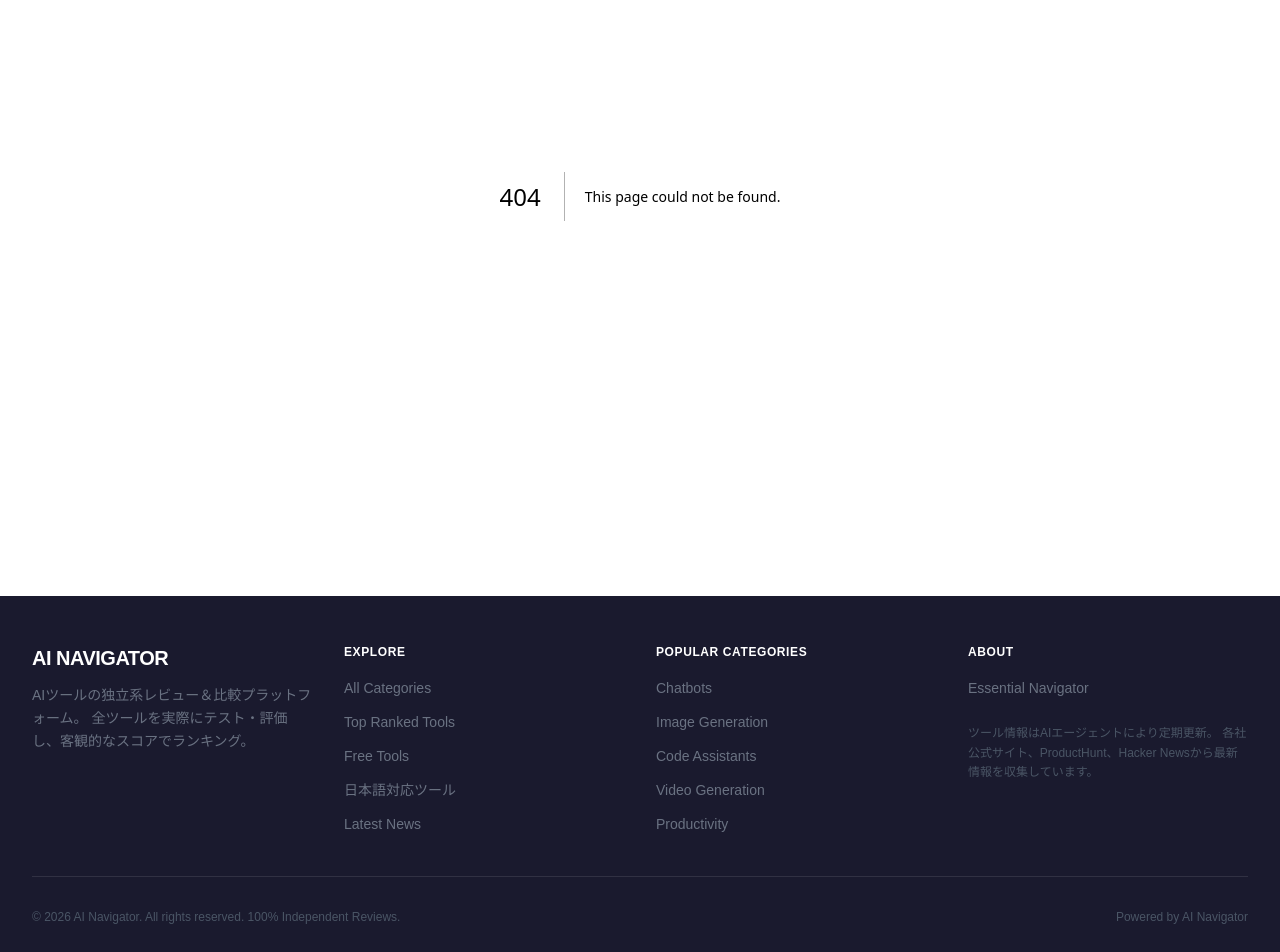
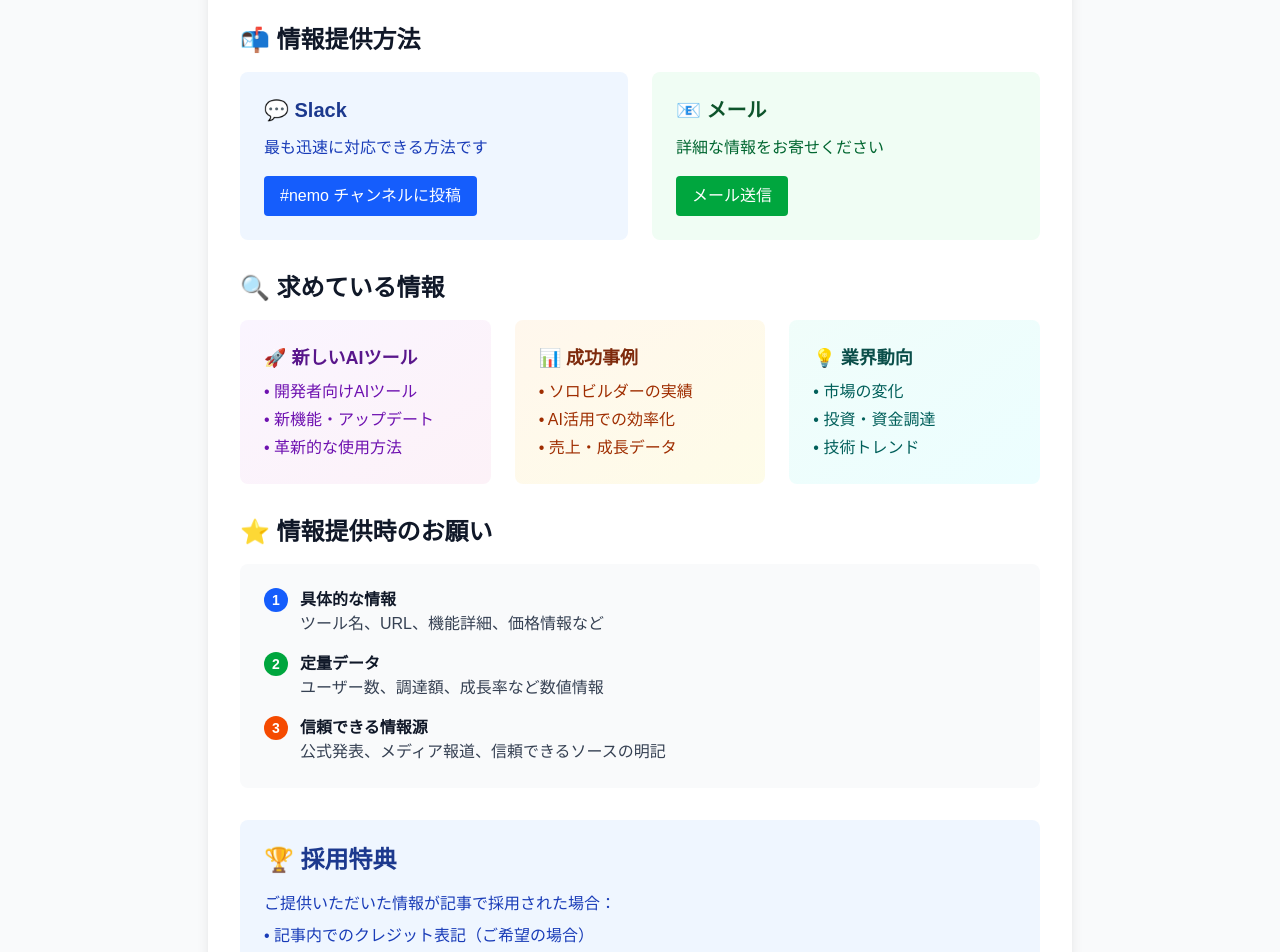
Before and after one commit to ksato8710/ai-navigator, a Next.js app: page /submit in a window 1280 px wide. Before the commit this address had no page. Shown: the part 260-1212 px from the top of the page. Built offline with nearby package versions, Linux system fonts and the light colour scheme.

Commit message:
Fix: 情報提供ページ(/submit)を追加 - 404エラーを解決

```diff
--- /dev/null
+++ b/src/app/submit/page.tsx
@@ -0,0 +1,160 @@
+import { Metadata } from 'next'
+
+export const metadata: Metadata = {
+  title: '情報提供 - AI Solo Builder',
+  description: 'AIツールの発見や成功事例をお寄せください。AI Solo Builderで紹介させていただきます。',
+}
+
+export default function SubmitPage() {
+  return (
+    <div className="min-h-screen bg-gray-50">
+      <div className="max-w-4xl mx-auto px-4 py-12">
+        <div className="bg-white rounded-lg shadow-lg p-8">
+          <h1 className="text-3xl font-bold text-gray-900 mb-6">
+            情報提供
+          </h1>
+
+          <p className="text-lg text-gray-700 mb-8">
+            AI Solo Builderでは、最新のAIツールや成功事例を求めています。
+            皆様からの貴重な情報をお待ちしております。
+          </p>
+
+          <div className="space-y-8">
+            <section>
+              <h2 className="text-2xl font-semibold text-gray-900 mb-4">
+                📬 情報提供方法
+              </h2>
+
+              <div className="grid md:grid-cols-2 gap-6">
+                <div className="bg-blue-50 p-6 rounded-lg">
+                  <h3 className="text-xl font-semibold text-blue-900 mb-3">
+                    💬 Slack
+                  </h3>
+                  <p className="text-blue-800 mb-4">
+                    最も迅速に対応できる方法です
+                  </p>
+                  <a
+                    href="slack://channel?team=T08J1RQQNQ2&id=C0ABPLBL04X"
+                    className="inline-block bg-blue-600 text-white px-4 py-2 rounded hover:bg-blue-700 transition-colors"
+                  >
+                    #nemo チャンネルに投稿
+                  </a>
+                </div>
+
+                <div className="bg-green-50 p-6 rounded-lg">
+                  <h3 className="text-xl font-semibold text-green-900 mb-3">
+                    📧 メール
+                  </h3>
+                  <p className="text-green-800 mb-4">
+                    詳細な情報をお寄せください
+                  </p>
+                  <a
+                    href="mailto:nemo@ai.essential-navigator.com"
+                    className="inline-block bg-green-600 text-white px-4 py-2 rounded hover:bg-green-700 transition-colors"
+                  >
+                    メール送信
+                  </a>
+                </div>
+              </div>
+            </section>
+
+            <section>
+              <h2 className="text-2xl font-semibold text-gray-900 mb-4">
+                🔍 求めている情報
+              </h2>
+
+              <div className="grid md:grid-cols-3 gap-6">
+                <div className="bg-gradient-to-br from-purple-50 to-pink-50 p-6 rounded-lg">
+                  <h3 className="text-lg font-semibold text-purple-900 mb-2">
+                    🚀 新しいAIツール
+                  </h3>
+                  <ul className="text-purple-800 space-y-1">
+                    <li>• 開発者向けAIツール</li>
+                    <li>• 新機能・アップデート</li>
+                    <li>• 革新的な使用方法</li>
+                  </ul>
+                </div>
+
+                <div className="bg-gradient-to-br from-orange-50 to-yellow-50 p-6 rounded-lg">
+                  <h3 className="text-lg font-semibold text-orange-900 mb-2">
+                    📊 成功事例
+                  </h3>
+                  <ul className="text-orange-800 space-y-1">
+                    <li>• ソロビルダーの実績</li>
+                    <li>• AI活用での効率化</li>
+                    <li>• 売上・成長データ</li>
+                  </ul>
+                </div>
+
+                <div className="bg-gradient-to-br from-teal-50 to-cyan-50 p-6 rounded-lg">
+                  <h3 className="text-lg font-semibold text-teal-900 mb-2">
+                    💡 業界動向
+                  </h3>
+                  <ul className="text-teal-800 space-y-1">
+                    <li>• 市場の変化</li>
+                    <li>• 投資・資金調達</li>
+                    <li>• 技術トレンド</li>
+                  </ul>
+                </div>
+              </div>
+            </section>
+
+            <section>
+              <h2 className="text-2xl font-semibold text-gray-900 mb-4">
+                ⭐ 情報提供時のお願い
+              </h2>
+
+              <div className="bg-gray-50 p-6 rounded-lg">
+                <div className="space-y-4">
+                  <div className="flex items-start space-x-3">
+                    <div className="flex-shrink-0 w-6 h-6 bg-blue-600 text-white rounded-full flex items-center justify-center text-sm font-bold">
+                      1
+                    </div>
+                    <div>
+                      <h4 className="font-semibold text-gray-900">具体的な情報</h4>
+                      <p className="text-gray-700">ツール名、URL、機能詳細、価格情報など</p>
+                    </div>
+                  </div>
+
+                  <div className="flex items-start space-x-3">
+                    <div className="flex-shrink-0 w-6 h-6 bg-green-600 text-white rounded-full flex items-center justify-center text-sm font-bold">
+                      2
+                    </div>
+                    <div>
+                      <h4 className="font-semibold text-gray-900">定量データ</h4>
+                      <p className="text-gray-700">ユーザー数、調達額、成長率など数値情報</p>
+                    </div>
+                  </div>
+
+                  <div className="flex items-start space-x-3">
+                    <div className="flex-shrink-0 w-6 h-6 bg-orange-600 text-white rounded-full flex items-center justify-center text-sm font-bold">
+                      3
+                    </div>
+                    <div>
+                      <h4 className="font-semibold text-gray-900">信頼できる情報源</h4>
+                      <p className="text-gray-700">公式発表、メディア報道、信頼できるソースの明記</p>
+                    </div>
+                  </div>
+                </div>
+              </div>
+            </section>
+
+            <section className="bg-blue-50 p-6 rounded-lg">
+              <h2 className="text-2xl font-semibold text-blue-900 mb-4">
+                🏆 採用特典
+              </h2>
+              <p className="text-blue-800">
+                ご提供いただいた情報が記事で採用された場合：
+              </p>
+              <ul className="text-blue-800 mt-2 space-y-1">
+                <li>• 記事内でのクレジット表記（ご希望の場合）</li>
+                <li>• AI Solo BuilderコミュニティでのSpecial Thanks</li>
+                <li>• 最新AIツール情報の優先共有</li>
+              </ul>
+            </section>
+          </div>
+        </div>
+      </div>
+    </div>
+  )
+}
```
